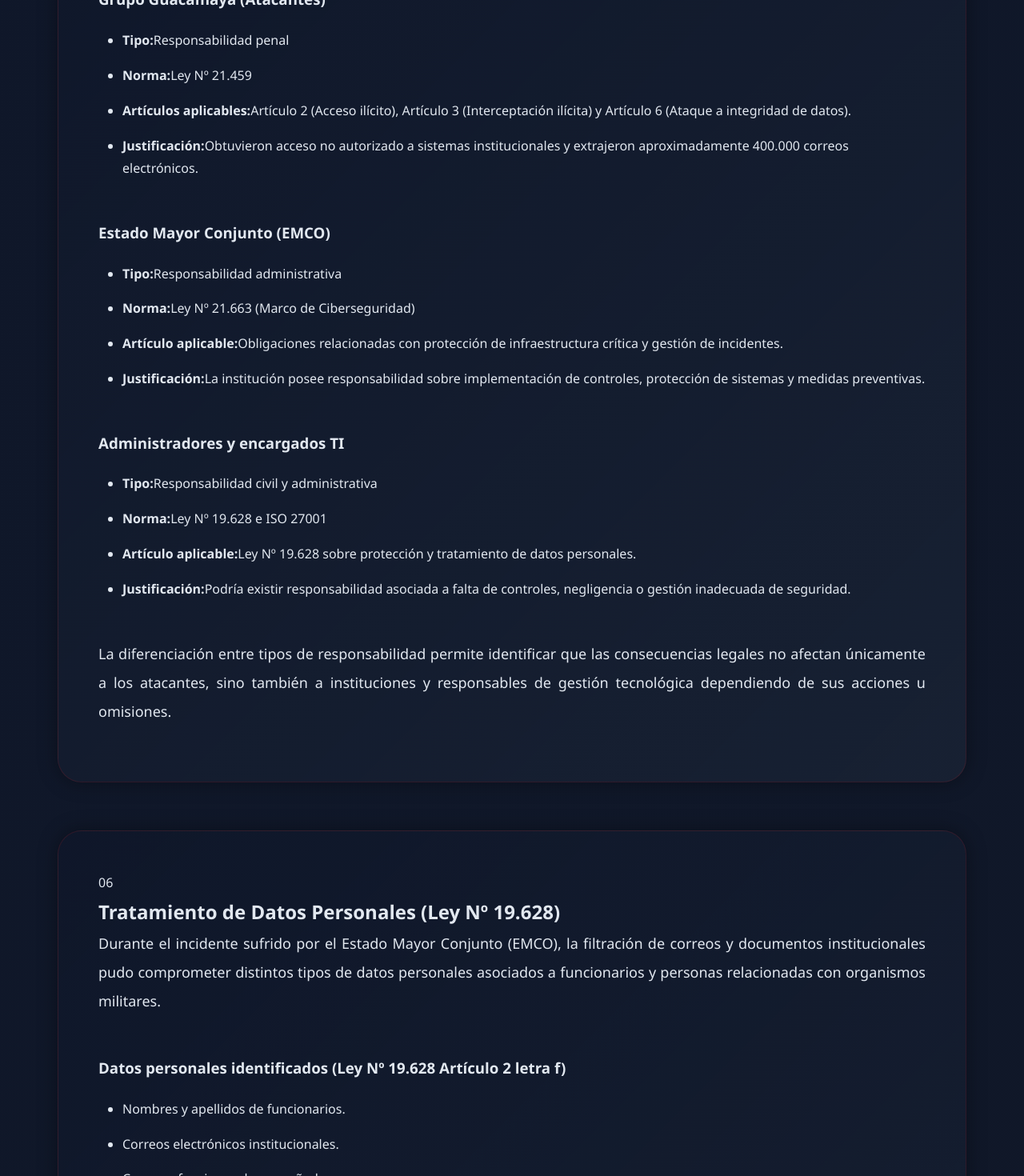
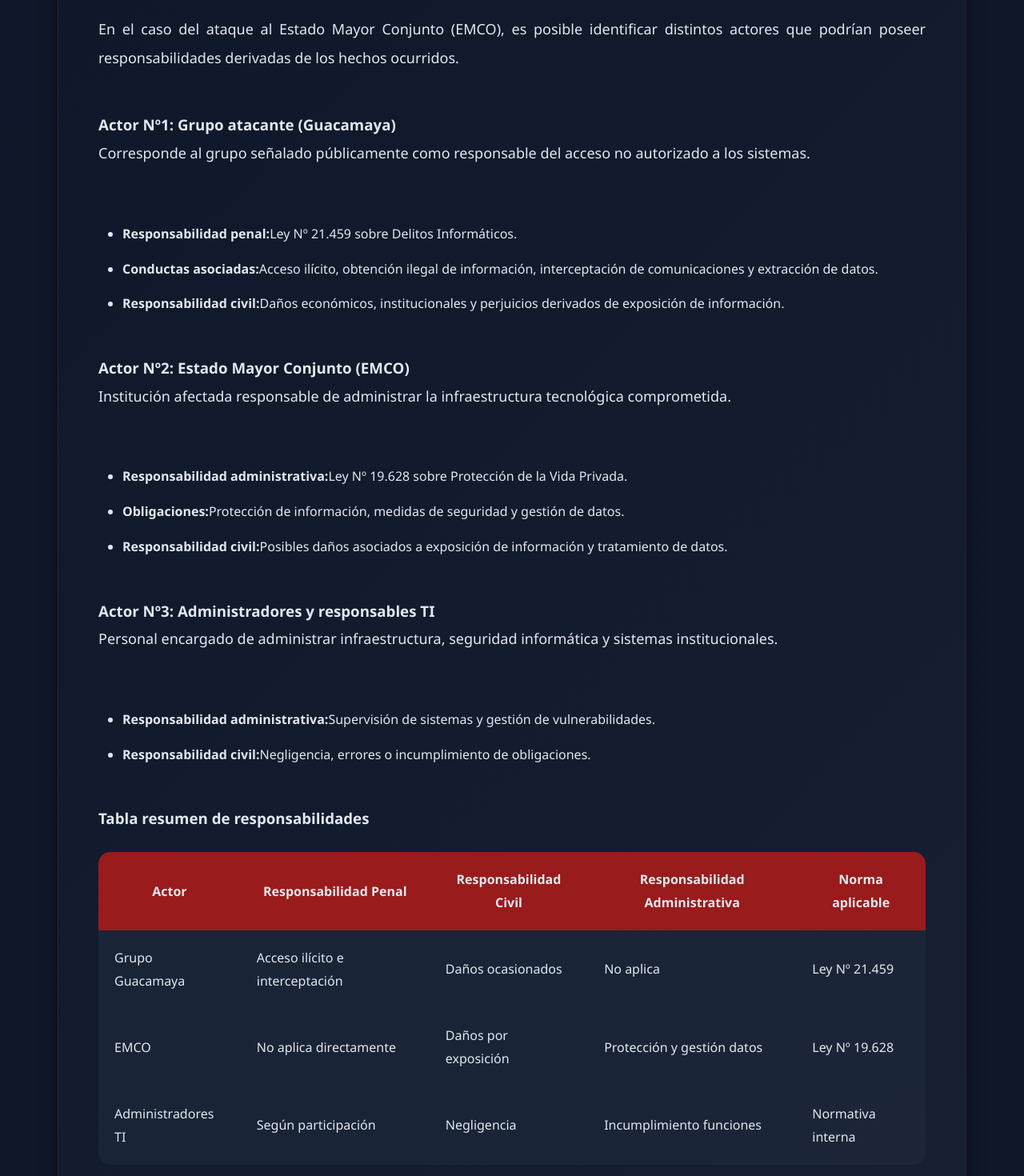
Before and after one commit to julioanabalonsaavedra-droid/informe_anajul, a React (Vite) app: page / in a window 1280 px wide. Shown: the part 9120-10590 px from the top of the page at 80% size. Built offline with nearby package versions, Linux system fonts and the light colour scheme.

Commit message:
Actualiza sección responsabilidades en React basada en markdown del caso EMCO

```diff
--- a/src/App.jsx
+++ b/src/App.jsx
@@ -746,7 +746,6 @@ y disponibilidad de la información.
 
 
 
-        {/* COMPARACIÓN */}
         {/* COMPARACIÓN */}
 
         <section
@@ -1119,7 +1118,7 @@ className="section"
 
 <h2>
 
-Responsabilidades legales de los actores
+Responsabilidades Legales de los Actores
 
 </h2>
 
@@ -1129,170 +1128,296 @@ Responsabilidades legales de los actores
 
 <p>
 
-La siguiente sección identifica los principales actores
-involucrados dentro del caso del Estado Mayor Conjunto
-(EMCO), diferenciando tipos de responsabilidades y
-normas aplicables según el contexto del incidente.
-
-</p>
-
-<br/>
-
+En un incidente de ciberseguridad pueden existir
+diversos actores involucrados de manera directa
+o indirecta. Las responsabilidades legales pueden
+clasificarse en responsabilidad penal, civil y
+administrativa dependiendo de las acciones
+realizadas y obligaciones incumplidas.
+
+</p>
+
+<br/>
+
+<p>
+
+En el caso del ataque al Estado Mayor Conjunto
+(EMCO), es posible identificar distintos actores
+que podrían poseer responsabilidades derivadas
+de los hechos ocurridos.
+
+</p>
+
+<br/>
 
 <h3>
 
-Grupo Guacamaya (Atacantes)
+Actor Nº1: Grupo atacante (Guacamaya)
 
 </h3>
 
+<p>
+
+Corresponde al grupo señalado públicamente como
+responsable del acceso no autorizado a los sistemas.
+
+</p>
+
+<br/>
+
 <ul>
 
 <li>
 
-<strong>Tipo:</strong>
-Responsabilidad penal
-
-</li>
-
-<li>
-
-<strong>Norma:</strong>
+<strong>Responsabilidad penal:</strong>
+
+Ley Nº 21.459 sobre Delitos Informáticos.
+
+</li>
+
+<li>
+
+<strong>Conductas asociadas:</strong>
+
+Acceso ilícito, obtención ilegal de información,
+interceptación de comunicaciones y extracción
+de datos.
+
+</li>
+
+<li>
+
+<strong>Responsabilidad civil:</strong>
+
+Daños económicos, institucionales y perjuicios
+derivados de exposición de información.
+
+</li>
+
+</ul>
+
+<br/>
+
+
+<h3>
+
+Actor Nº2: Estado Mayor Conjunto (EMCO)
+
+</h3>
+
+<p>
+
+Institución afectada responsable de administrar
+la infraestructura tecnológica comprometida.
+
+</p>
+
+<br/>
+
+<ul>
+
+<li>
+
+<strong>Responsabilidad administrativa:</strong>
+
+Ley Nº 19.628 sobre Protección
+de la Vida Privada.
+
+</li>
+
+<li>
+
+<strong>Obligaciones:</strong>
+
+Protección de información,
+medidas de seguridad y gestión de datos.
+
+</li>
+
+<li>
+
+<strong>Responsabilidad civil:</strong>
+
+Posibles daños asociados a exposición
+de información y tratamiento de datos.
+
+</li>
+
+</ul>
+
+<br/>
+
+
+<h3>
+
+Actor Nº3: Administradores y responsables TI
+
+</h3>
+
+<p>
+
+Personal encargado de administrar infraestructura,
+seguridad informática y sistemas institucionales.
+
+</p>
+
+<br/>
+
+<ul>
+
+<li>
+
+<strong>Responsabilidad administrativa:</strong>
+
+Supervisión de sistemas y gestión
+de vulnerabilidades.
+
+</li>
+
+<li>
+
+<strong>Responsabilidad civil:</strong>
+
+Negligencia, errores o incumplimiento
+de obligaciones.
+
+</li>
+
+</ul>
+
+<br/>
+
+<h3>
+
+Tabla resumen de responsabilidades
+
+</h3>
+
+<div className="tableContainer">
+
+<table>
+
+<thead>
+
+<tr>
+
+<th>Actor</th>
+
+<th>Responsabilidad Penal</th>
+
+<th>Responsabilidad Civil</th>
+
+<th>Responsabilidad Administrativa</th>
+
+<th>Norma aplicable</th>
+
+</tr>
+
+</thead>
+
+<tbody>
+
+<tr>
+
+<td>Grupo Guacamaya</td>
+
+<td>
+Acceso ilícito e interceptación
+</td>
+
+<td>
+Daños ocasionados
+</td>
+
+<td>
+No aplica
+</td>
+
+<td>
 Ley Nº 21.459
-
-</li>
-
-<li>
-
-<strong>Artículos aplicables:</strong>
-
-Artículo 2 (Acceso ilícito),
-Artículo 3 (Interceptación ilícita)
-y Artículo 6 (Ataque a integridad de datos).
-
-</li>
-
-<li>
-
-<strong>Justificación:</strong>
-
-Obtuvieron acceso no autorizado a sistemas
-institucionales y extrajeron aproximadamente
-400.000 correos electrónicos.
-
-</li>
-
-</ul>
-
-<br/>
-
+</td>
+
+</tr>
+
+
+<tr>
+
+<td>EMCO</td>
+
+<td>
+No aplica directamente
+</td>
+
+<td>
+Daños por exposición
+</td>
+
+<td>
+Protección y gestión datos
+</td>
+
+<td>
+Ley Nº 19.628
+</td>
+
+</tr>
+
+
+<tr>
+
+<td>
+Administradores TI
+</td>
+
+<td>
+Según participación
+</td>
+
+<td>
+Negligencia
+</td>
+
+<td>
+Incumplimiento funciones
+</td>
+
+<td>
+Normativa interna
+</td>
+
+</tr>
+
+</tbody>
+
+</table>
+
+</div>
+
+<br/>
 
 <h3>
 
-Estado Mayor Conjunto (EMCO)
+Conclusión
 
 </h3>
 
-<ul>
-
-<li>
-
-<strong>Tipo:</strong>
-
-Responsabilidad administrativa
-
-</li>
-
-<li>
-
-<strong>Norma:</strong>
-
-Ley Nº 21.663 (Marco de Ciberseguridad)
-
-</li>
-
-<li>
-
-<strong>Artículo aplicable:</strong>
-
-Obligaciones relacionadas con
-protección de infraestructura crítica
-y gestión de incidentes.
-
-</li>
-
-<li>
-
-<strong>Justificación:</strong>
-
-La institución posee responsabilidad
-sobre implementación de controles,
-protección de sistemas y medidas
-preventivas.
-
-</li>
-
-</ul>
-
-<br/>
-
-
-<h3>
-
-Administradores y encargados TI
-
-</h3>
-
-<ul>
-
-<li>
-
-<strong>Tipo:</strong>
-
-Responsabilidad civil y administrativa
-
-</li>
-
-<li>
-
-<strong>Norma:</strong>
-
-Ley Nº 19.628
-e ISO 27001
-
-</li>
-
-<li>
-
-<strong>Artículo aplicable:</strong>
-
-Ley Nº 19.628 sobre protección
-y tratamiento de datos personales.
-
-</li>
-
-<li>
-
-<strong>Justificación:</strong>
-
-Podría existir responsabilidad asociada
-a falta de controles, negligencia o
-gestión inadecuada de seguridad.
-
-</li>
-
-</ul>
-
-<br/>
-
-<p>
-
-La diferenciación entre tipos de
-responsabilidad permite identificar que
-las consecuencias legales no afectan
-únicamente a los atacantes, sino también
-a instituciones y responsables de gestión
-tecnológica dependiendo de sus acciones
-u omisiones.
+<p>
+
+El análisis permite observar que un incidente
+de ciberseguridad no afecta únicamente a los
+atacantes, sino también a organizaciones y
+responsables de proteger información crítica.
+
+</p>
+
+<br/>
+
+<p>
+
+Una adecuada gestión de responsabilidades
+permite fortalecer mecanismos de seguridad,
+reducir riesgos y mejorar protección
+de infraestructura tecnológica.
 
 </p>
 
```
